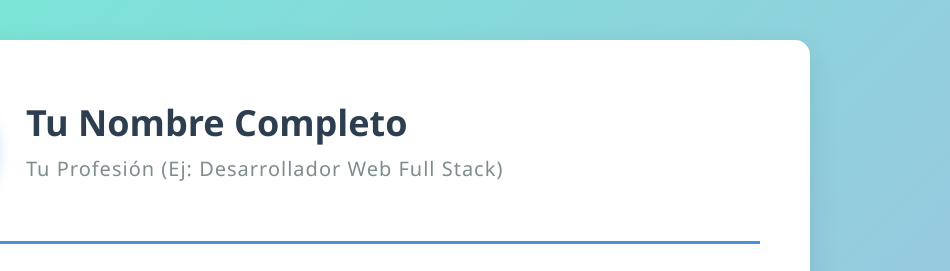
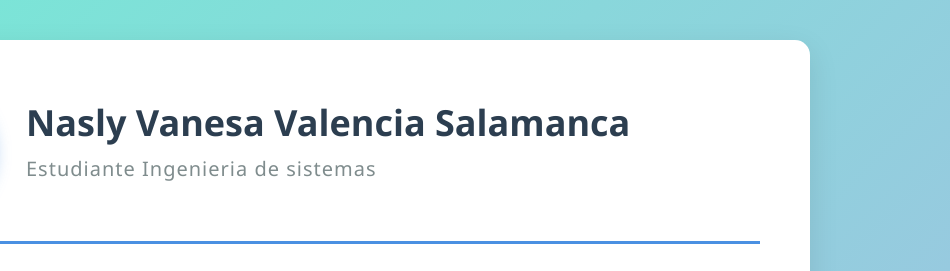
Before and after one commit to Nas-vs/nas-vs.github.io, a plain HTML site: page index.html in a window 1280 px wide. Shown: the top 271 px of the page, 330-1280 px from the left. Drawn offline with Linux system fonts and the light colour scheme.

Commit message:
Update index.html

```diff
--- a/index.html
+++ b/index.html
@@ -136,8 +136,8 @@
     <div class="header">
       <img src="foto.jpg" alt="Tu foto" />
       <div class="header-info">
-        <h1>Tu Nombre Completo</h1>
-        <h2>Tu Profesión (Ej: Desarrollador Web Full Stack)</h2>
+        <h1>Nasly Vanesa Valencia Salamanca</h1>
+        <h2>Estudiante Ingenieria de sistemas</h2>
       </div>
     </div>
 
```
